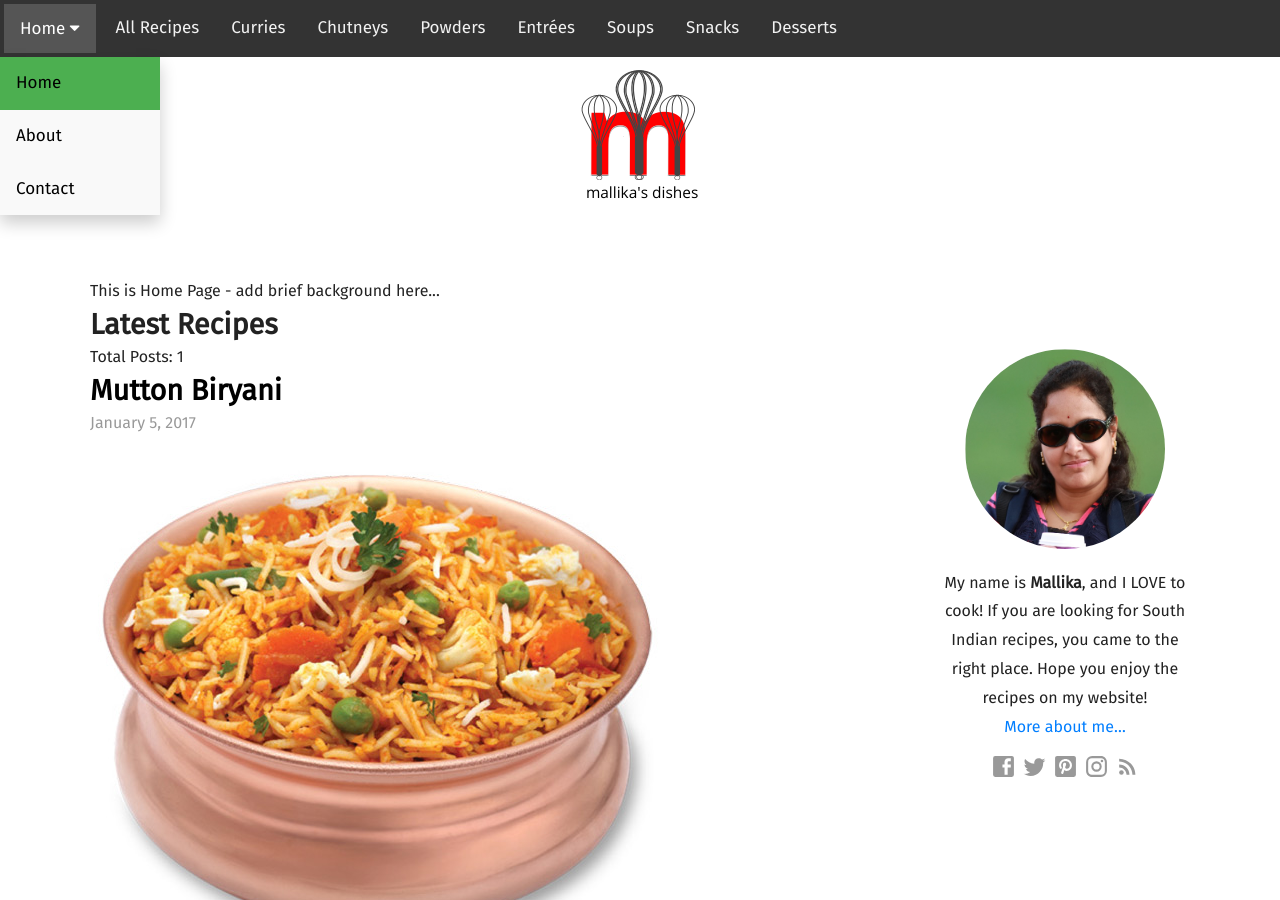
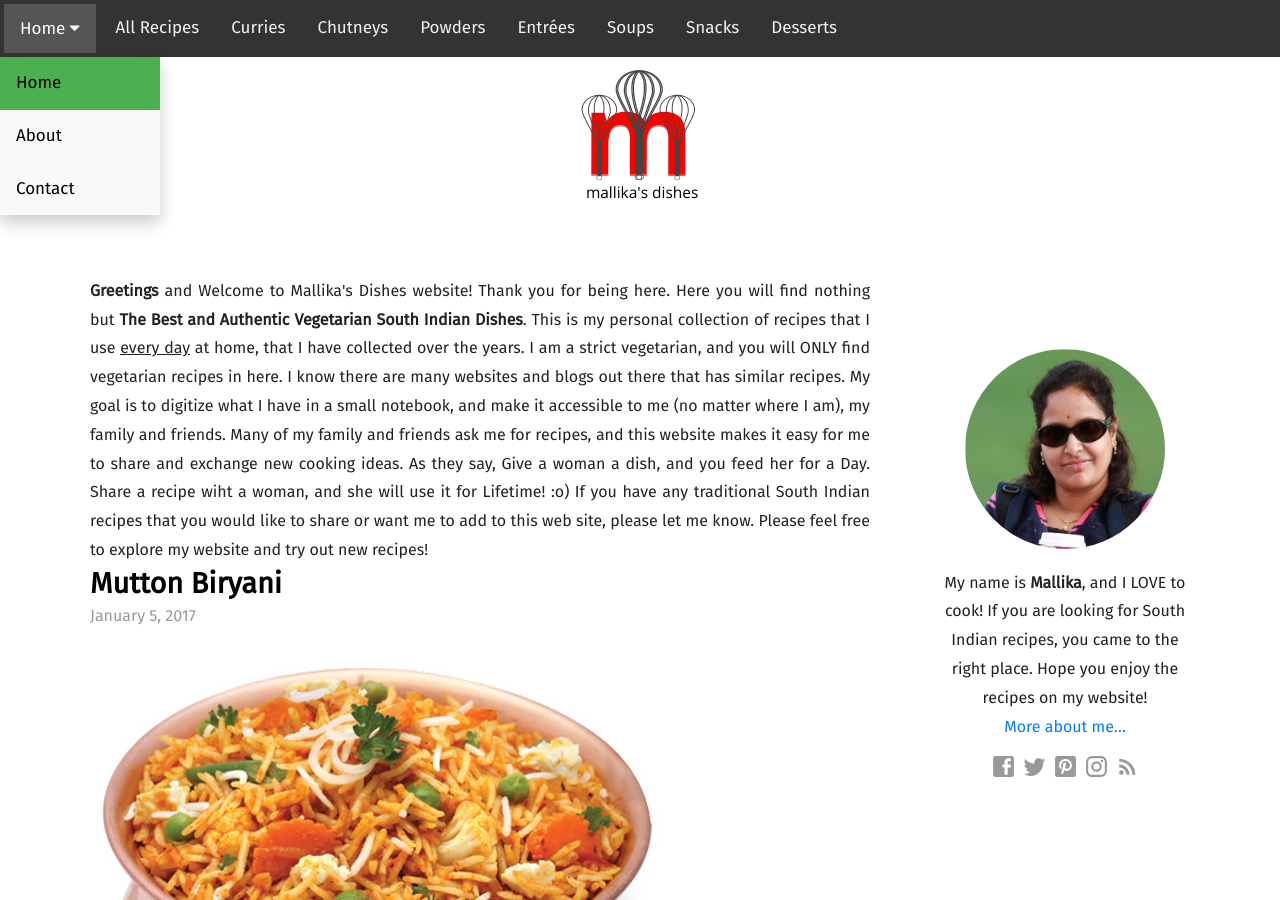
Before and after one commit to mallikasdishes/github.io, a Jekyll site: the page built from index.html, in a window 1280 px wide and 900 px high. Built offline with Jekyll 4.4.1, drawn with Linux system fonts in a browser that asks for light colours; some web fonts are replaced; the list of posts is cut into pages by our own code.

Commit message:
Update index.html

```diff
--- a/index.html
+++ b/index.html
@@ -2,11 +2,18 @@
 title: Home
 ---
 
-This is Home Page - add brief background here...
+<strong>Greetings</strong> and Welcome to Mallika's Dishes website!
 
-<h1>Latest Recipes</h1>
+Thank you for being here. Here you will find nothing but <strong>The Best and Authentic Vegetarian South Indian Dishes</strong>. This is my personal
+collection of recipes that I use <u>every day</u> at home, that I have collected over the years. I am a strict vegetarian, and you will ONLY find vegetarian recipes in here.
 
-Total Posts: {{ paginator.total_pages }}
+I know there are many websites and blogs out there that has similar recipes. My goal is to digitize what I have in a small notebook, and make it accessible to me (no matter where I am), my family and friends.
+Many of my family and friends ask me for recipes, and this website makes it easy for me to share and exchange new cooking ideas.
+
+As they say, Give a woman a dish, and you feed her for a Day. Share a recipe wiht a woman, and she will use it for Lifetime! :o)
+
+If you have any traditional South Indian recipes that you would like to share or want me to add to this web site, please let me know.
+Please feel free to explore my website and try out new recipes!
 
 <section class="posts">
 	{% for post in paginator.posts %}
```
